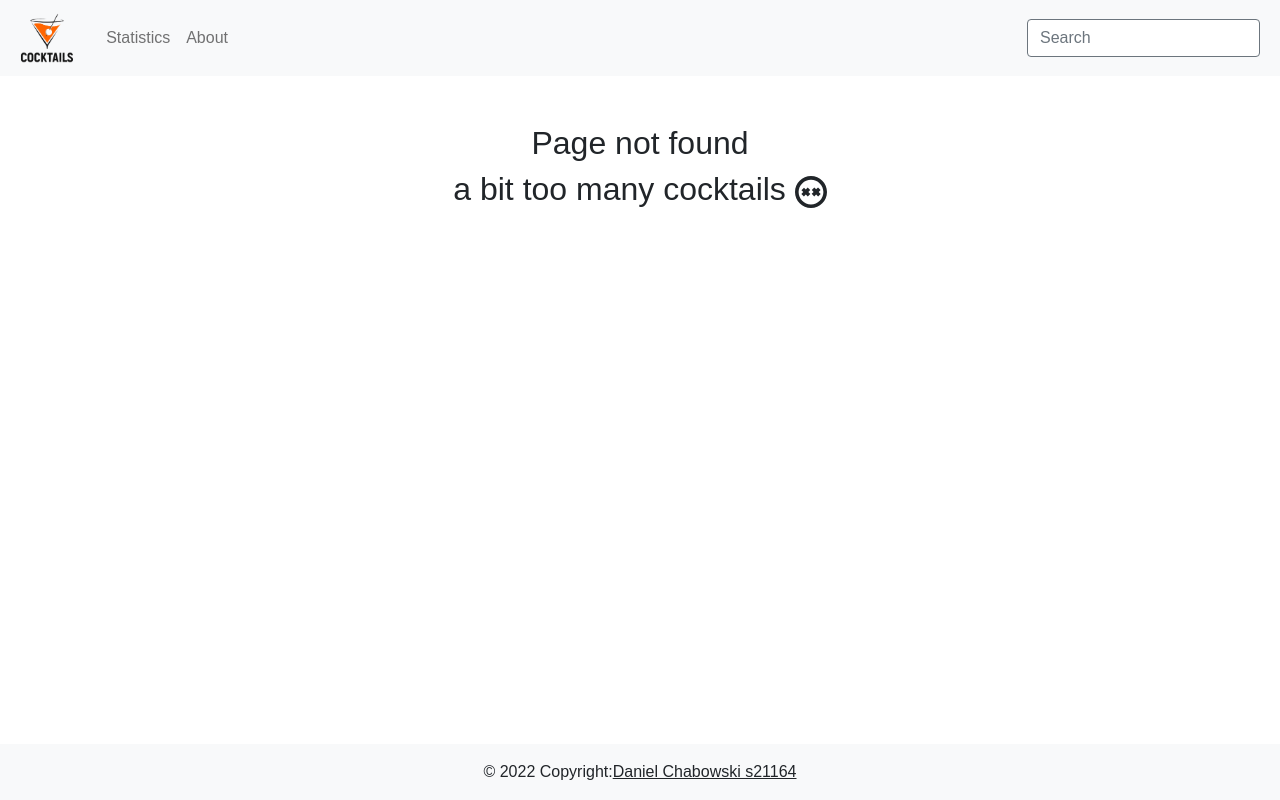
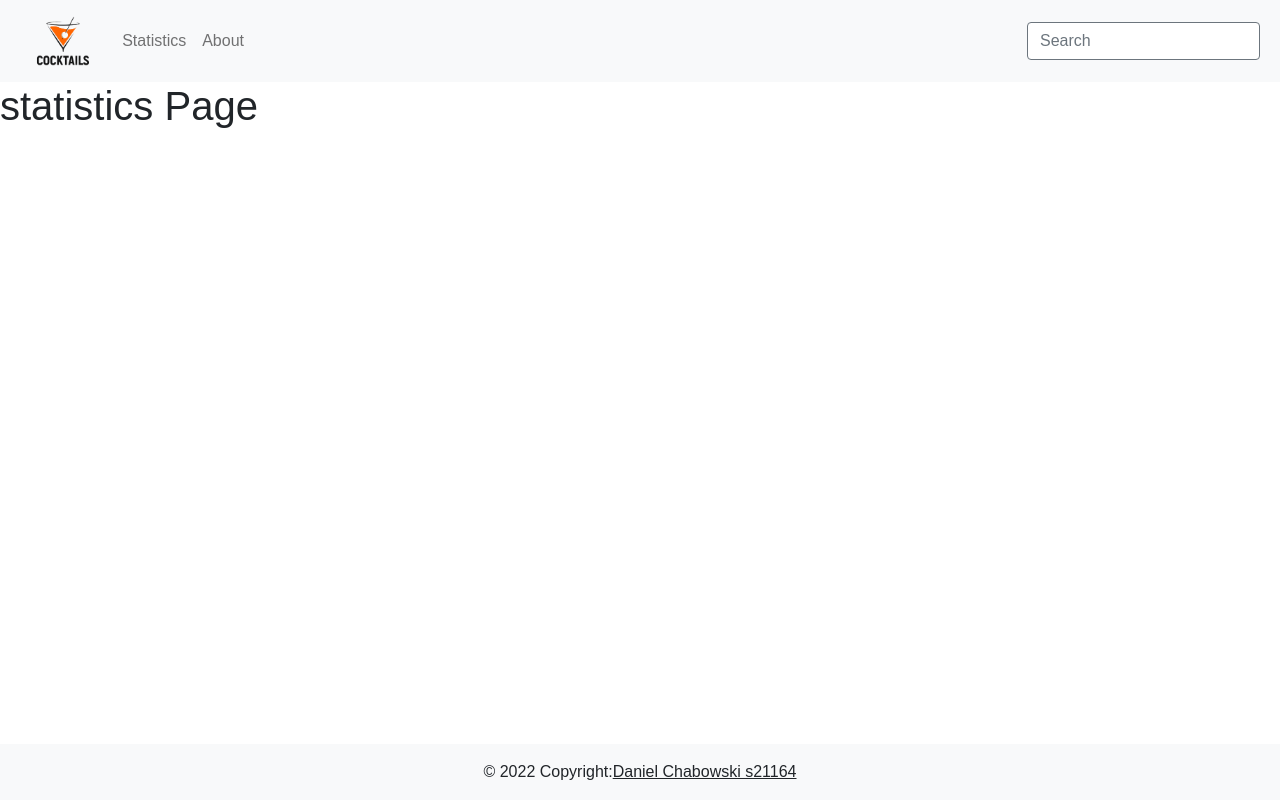
Before and after one commit to Szabek/cocktails_db, a React (Create React App) app: page /statistics in a window 1280 px wide. Before the commit this address had no page. Built offline with nearby package versions, Linux system fonts and the light colour scheme.

Commit message:
statistics page and proper links in navbar

```diff
--- a/src/App.js
+++ b/src/App.js
@@ -5,6 +5,7 @@ import Navbar from "./components/Navbar";
 import Home from "./pages/Home";
 import About from "./pages/About";
 import Error from "./pages/Error";
+import Statistics from "./pages/Statistics";
 //components
 import SingleCocktail from "./pages/SingleCocktail";
 import Footer from "./components/Footer";
@@ -16,6 +17,7 @@ function App() {
       <Routes>
           <Route exact path="/" element={<Home/>}/>
           <Route exact path="/about" element={<About/>}/>
+          <Route exact path="/statistics" element={<Statistics/>}/>
           <Route exact path="/coctail/:id" element={<SingleCocktail/>}/>
           <Route path="*" element={<Error/>}/>
       </Routes>
--- a/src/components/Navbar.js
+++ b/src/components/Navbar.js
@@ -8,15 +8,15 @@ const Navbar = () => {
       <nav className="navbar navbar-expand-lg navbar-light bg-light">
           <div className="container-fluid">
               <div className="collapse navbar-collapse" id="navbarSupportedContent">
-                  <a className="navbar-brand" href="#">
+                  <Link className="nav-link" to="/">
                       <img src={logo} alt="logo" height={50}/>
-                  </a>
+                  </Link>
                   <ul className="navbar-nav me-auto mb-2 mb-lg-0">
                       <li className="nav-item">
-                          <a className="nav-link" href="#">Statistics</a>
+                          <Link className="nav-link" to="/statistics">Statistics</Link>
                       </li>
                       <li className="nav-item">
-                          <a className="nav-link" href="#">About</a>
+                          <Link className="nav-link" to="/about">About</Link>
                       </li>
                   </ul>
                   <form className="d-flex">
--- /dev/null
+++ b/src/pages/Statistics.js
@@ -0,0 +1,9 @@
+import React from 'react'
+
+const Statistics = () => {
+    return (
+        <h1>statistics Page</h1>
+    )
+}
+
+export default Statistics
```
